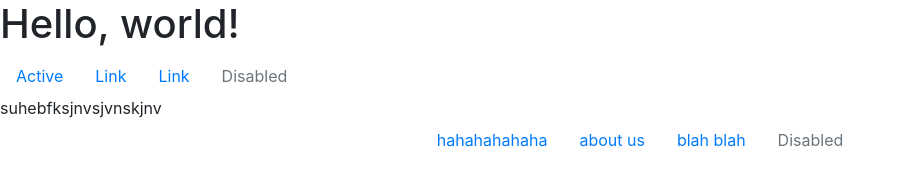
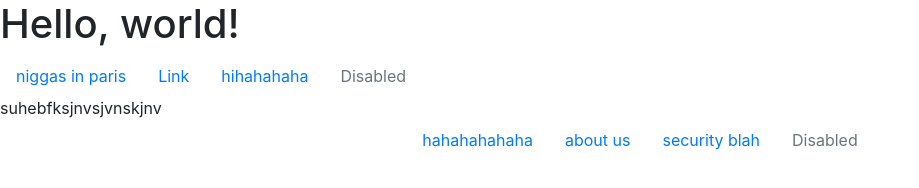
Before and after one commit to tnlmao/mywebsite, a plain HTML site: page index.html in a window 1280 px wide. Shown: the whole page, without its empty margins (0-919 px from the left). Drawn offline with nearby package versions, Linux system fonts and the light colour scheme.

Commit message:
some changes

```diff
--- a/index.html
+++ b/index.html
@@ -14,13 +14,13 @@
     <h1>Hello, world!</h1>
     <ul class="nav">
         <li class="nav-item">
-          <a class="nav-link active" href="#">Active</a>
+          <a class="nav-link active" href="#">niggas in paris</a>
         </li>
         <li class="nav-item">
           <a class="nav-link" href="#">Link</a>
         </li>
         <li class="nav-item">
-          <a class="nav-link" href="#">Link</a>
+          <a class="nav-link" href="#">hihahahaha</a>
         </li>
         <li class="nav-item">
           <a class="nav-link disabled" href="#" tabindex="-1" aria-disabled="true">Disabled</a>
@@ -38,7 +38,7 @@
           <a class="nav-link" href="#">about us</a>
         </li>
         <li class="nav-item">
-          <a class="nav-link" href="#">blah blah</a>
+          <a class="nav-link" href="#">security blah</a>
         </li>
         <li class="nav-item">
           <a class="nav-link disabled" href="#" tabindex="-1" aria-disabled="true">Disabled</a>
```
